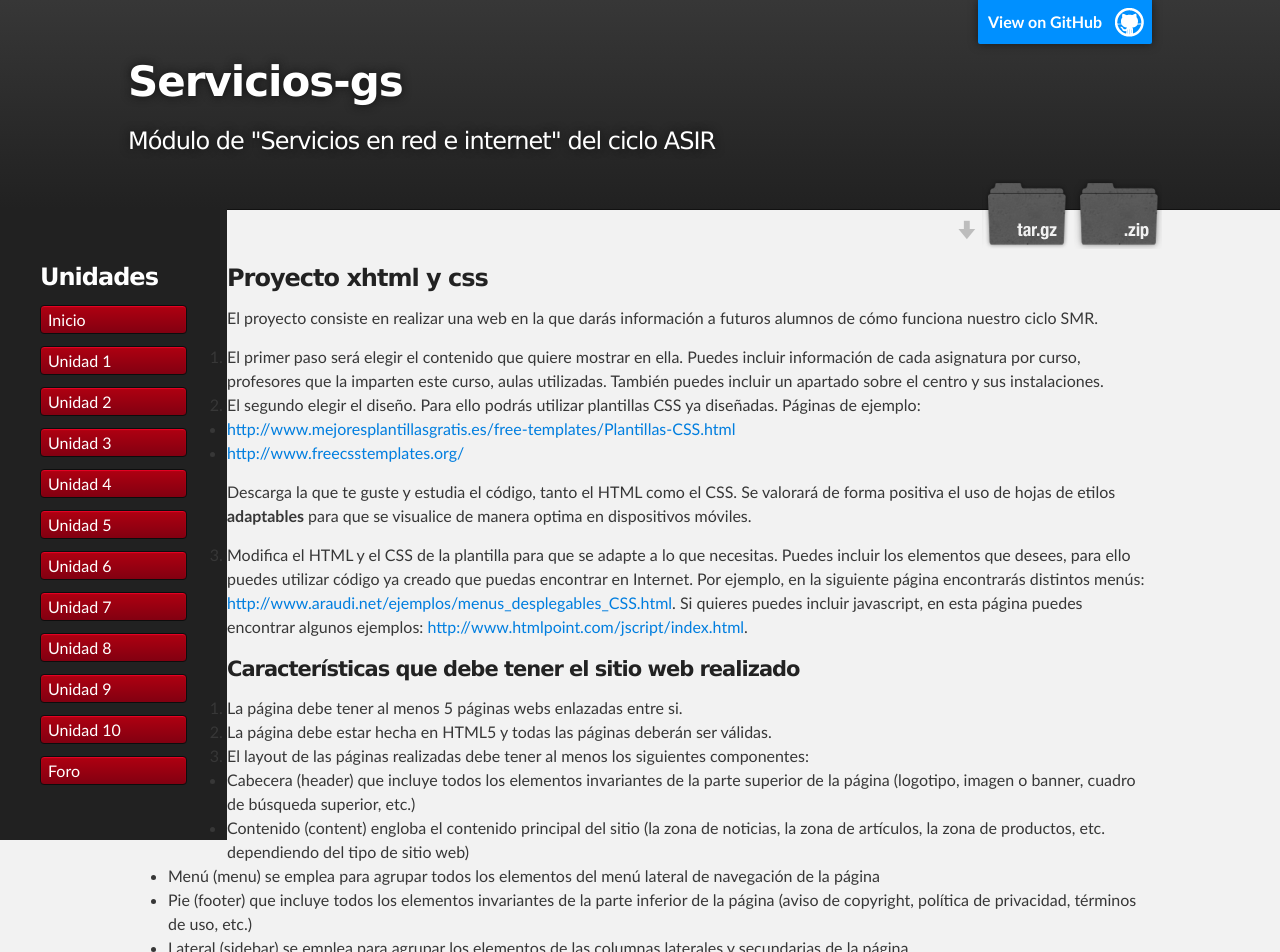
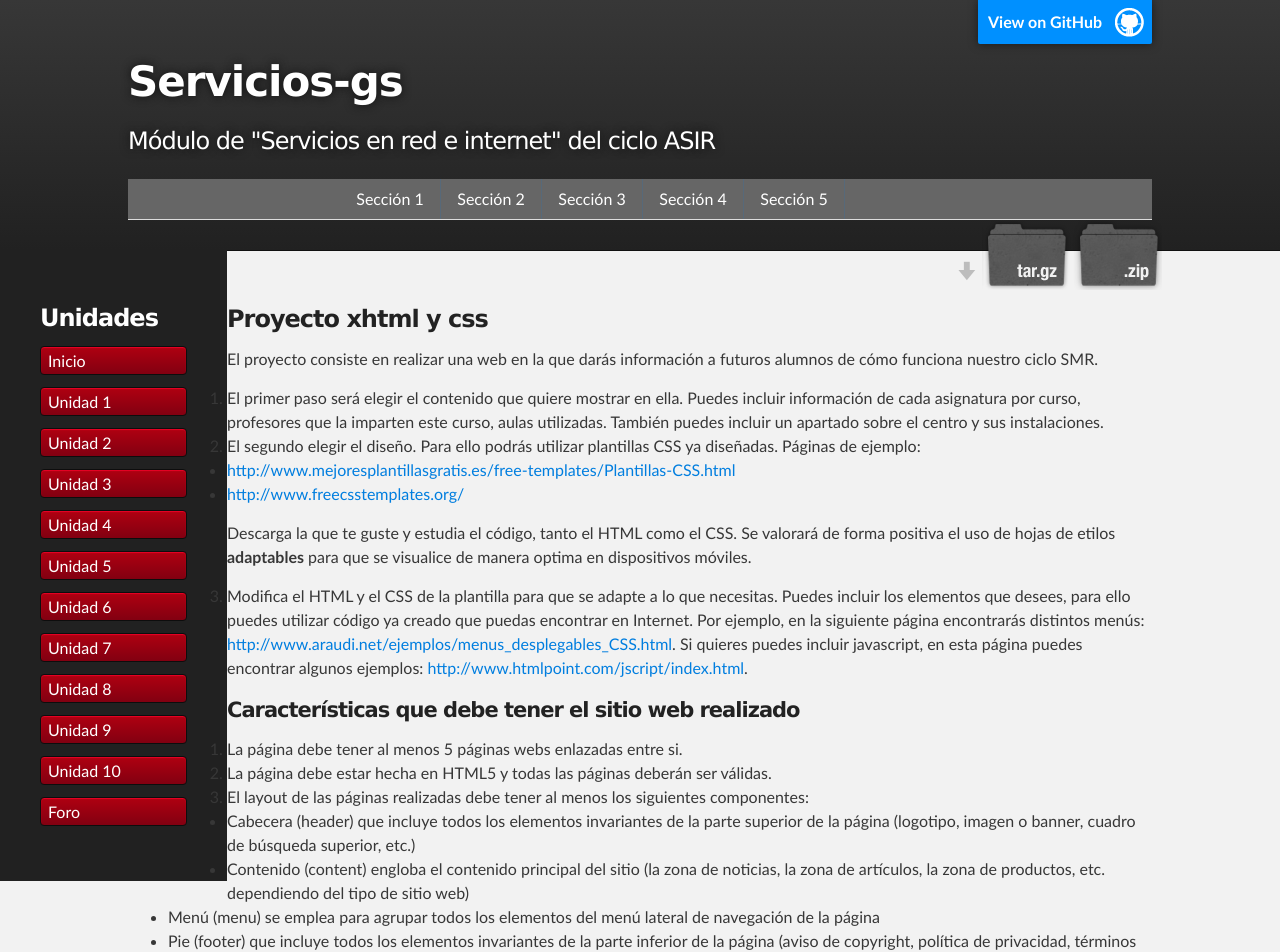
Before and after one commit to josedom24/servicios-gs, a Jekyll site: the page built from index.md, in a window 1280 px wide. Shown: the top 952 px of the page. Built offline with Jekyll 4.4.1, drawn with Linux system fonts in a browser that asks for light colours; nearby versions of some CDN libraries; grey boxes are pictures that could not be loaded.

Commit message:
menu.css

```diff
--- a/_layouts/index.html
+++ b/_layouts/index.html
@@ -9,6 +9,128 @@
     <link rel="stylesheet" type="text/css" media="screen" href="stylesheets/stylesheet.css">
     <link rel="stylesheet" type="text/css" media="screen" href="stylesheets/menu.css">
     <title>Servicios-gs</title>
+
+    <style>
+/* Clearfix */
+.clear:before, .clear:after {
+    content: " ";
+    display: table;
+}
+
+.clear:after {
+    clear: both;
+}
+
+.clear {
+    *zoom: 1;
+}
+
+a#pull {
+    display: none;
+}
+nav {
+    height: 40px;
+    width: 100%;
+    background: #666;
+    position: relative;
+    border-bottom: solid 1px #DDD;
+}
+
+nav ul {
+    padding: 0;
+    margin: 0 auto;
+    width: 600px;
+    height: 40px;
+}
+
+nav li {
+    display: inline;
+    float: left;
+}
+
+nav a {
+    color: #FFF;
+    display: inline-block;
+    width: 100px;
+    text-align: center;
+    line-height: 40px;
+}
+
+nav li a {
+    border-right: 1px solid #576979;
+}
+
+nav li:last-child a {
+    border-right: 0;
+}
+
+nav a:hover, nav a:active {
+    background-color: #333;
+}
+@media only screen and (max-width : 500px) {
+    nav {
+        border-bottom: 0;
+        height: auto;
+    }
+
+    nav ul {
+        display: none;
+        height: auto;
+        width: 100%;
+    }
+
+    nav li {
+        width: 50%;
+        float: left;
+        position: relative;
+    }
+
+    nav a {
+        text-align: left;
+        width: 100%;
+        text-indent: 25px;
+    }
+
+    nav a#pull {
+        display: block;
+        background-color: #666;
+        width: 100%;
+        position: relative;
+    }
+
+    nav a#pull:after {
+        content:"";
+        background: url('nav-icon.png') no-repeat;
+        width: 30px;
+        height: 30px;
+        display: inline-block;
+        position: absolute;
+        right: 15px;
+        top: 10px;
+    }
+}
+
+</style>
+<script src="https://ajax.googleapis.com/ajax/libs/jquery/1.11.2/jquery.min.js"></script>
+<script>
+$(function() {
+    var pull = $('#pull');
+    menu = $('nav ul');
+    menuHeight = menu.height();
+
+    $(pull).on('click', function(e) {
+        e.preventDefault();
+        menu.slideToggle();
+    });
+});
+
+$(window).resize(function(){
+    var w = $(window).width();
+    if(w > 320 && menu.is(':hidden')) {
+        menu.removeAttr('style');
+    }
+});
+</script>
   </head>
 
   <body>
@@ -25,6 +147,16 @@
               <a class="zip_download_link" href="https://github.com/josedom24/servicios-gs/zipball/master">Download this project as a .zip file</a>
               <a class="tar_download_link" href="https://github.com/josedom24/servicios-gs/tarball/master">Download this project as a tar.gz file</a>
             </section>
+            <nav>
+    <ul>
+        <li><a href="#">Sección 1</a></li>
+        <li><a href="#">Sección 2</a></li>
+        <li><a href="#">Sección 3</a></li>
+        <li><a href="#">Sección 4</a></li>
+        <li><a href="#">Sección 5</a></li><br clear="all" />
+    </ul>
+    <a id="pull" href="#">Menu</a>
+</nav>
         </header>
     </div>
 
```
